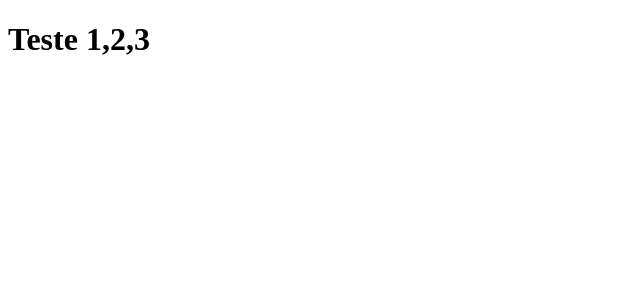
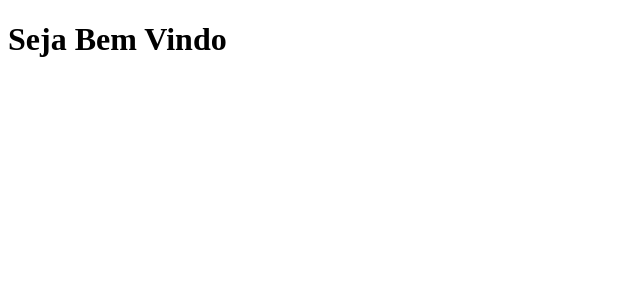
Before and after one commit to adilsonjcruz/clone-tabnews, a Next.js app: page / in a window 1280 px wide. Shown: the top 300 px of the page, without its empty margins (0-640 px from the left). Built offline with nearby package versions, Linux system fonts and the light colour scheme.

Commit message:
Adicionando a página inicial ao repositório

```diff
--- a/pages/index.js
+++ b/pages/index.js
@@ -1,5 +1,5 @@
 function Home(){
-    return <h1>Teste 1,2,3</h1>
+    return <h1>Seja Bem Vindo</h1>;
 }
 
 export default Home;
```
